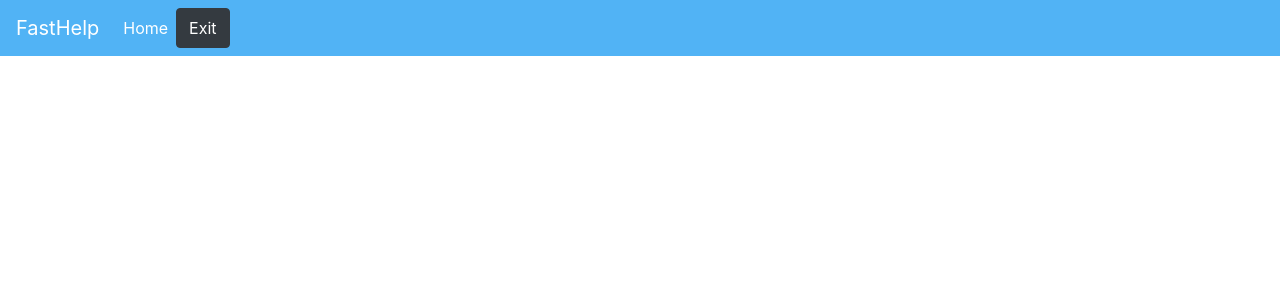
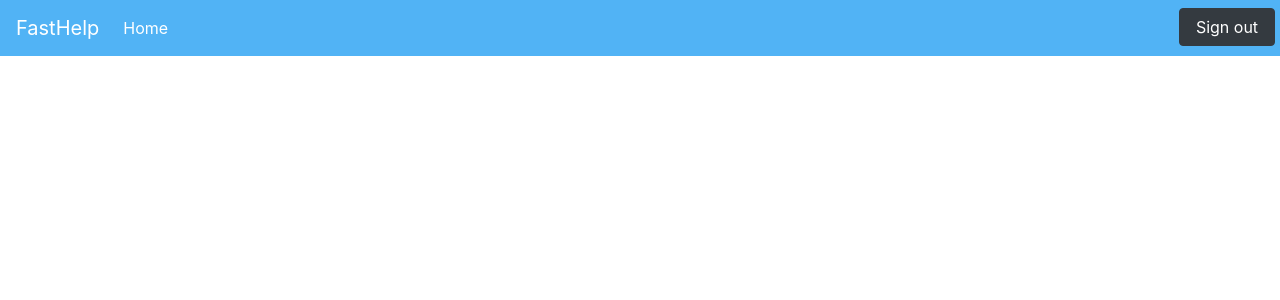
Before and after one commit to BrunoWil/FastHelpDesk, a React (Create React App) app: page / in a window 1280 px wide. Shown: the top 300 px of the page. Built offline with nearby package versions, Linux system fonts and the light colour scheme.

Commit message:
[FH-11] Telas de Registro de usauarios e de patrimonios

```diff
--- a/src/components/navbar/index.js
+++ b/src/components/navbar/index.js
@@ -15,7 +15,7 @@ function Navbar(){
                     <a className="nav-link" href="#">Home</a>
                 </li>
 
-                <button type="button" class="btn btn-dark">Exit</button>
+                <button type="button" class="btn btn-dark">Sign out</button>
 
                 </ul>
 
--- a/src/components/navbar/navbar.css
+++ b/src/components/navbar/navbar.css
@@ -10,3 +10,10 @@
 .nav-item a:hover{
     color: rgb(4, 4, 138);
 }
+
+.btn {
+    position: fixed;
+    right: 5px;
+    width: 6em;
+
+}
--- a/src/index.js
+++ b/src/index.js
@@ -1,5 +1,5 @@
 import React from 'react';
 import ReactDOM from 'react-dom';
-import App from './view/UsuariosCadastradosTecnico/index';
+import App from './view/RegistroDePatrimonio/index';
 
 ReactDOM.render(<App />, document.getElementById('root'));
--- a/src/view/RegistroDePatrimonio/index.js
+++ b/src/view/RegistroDePatrimonio/index.js
@@ -1 +1,11 @@
 import React from 'react';
+import '../RegistroDePatrimonio/RegistroDePatrimonio.css';
+import Navbar from '../../components/navbar/index';
+
+function RegistroDePatrimonio(){
+    return(
+        <Navbar></Navbar>
+    )
+}
+
+export default RegistroDePatrimonio;
```
